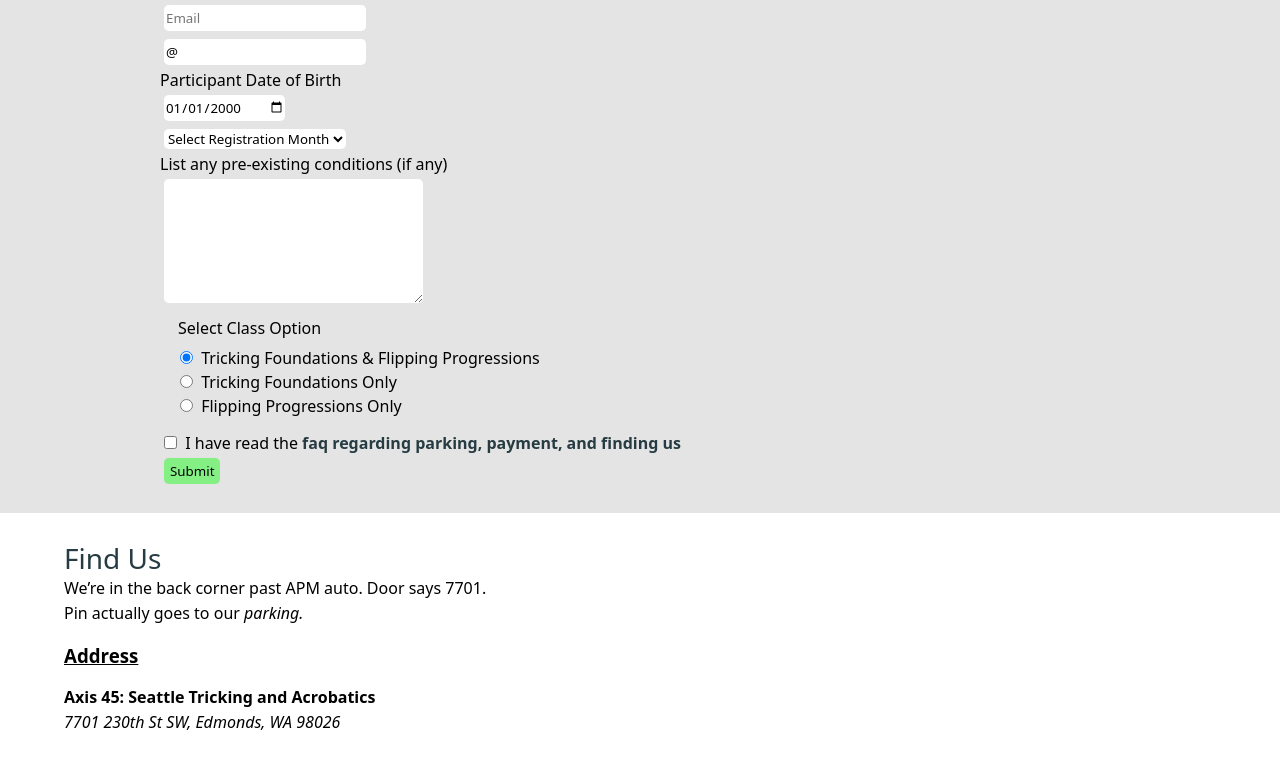
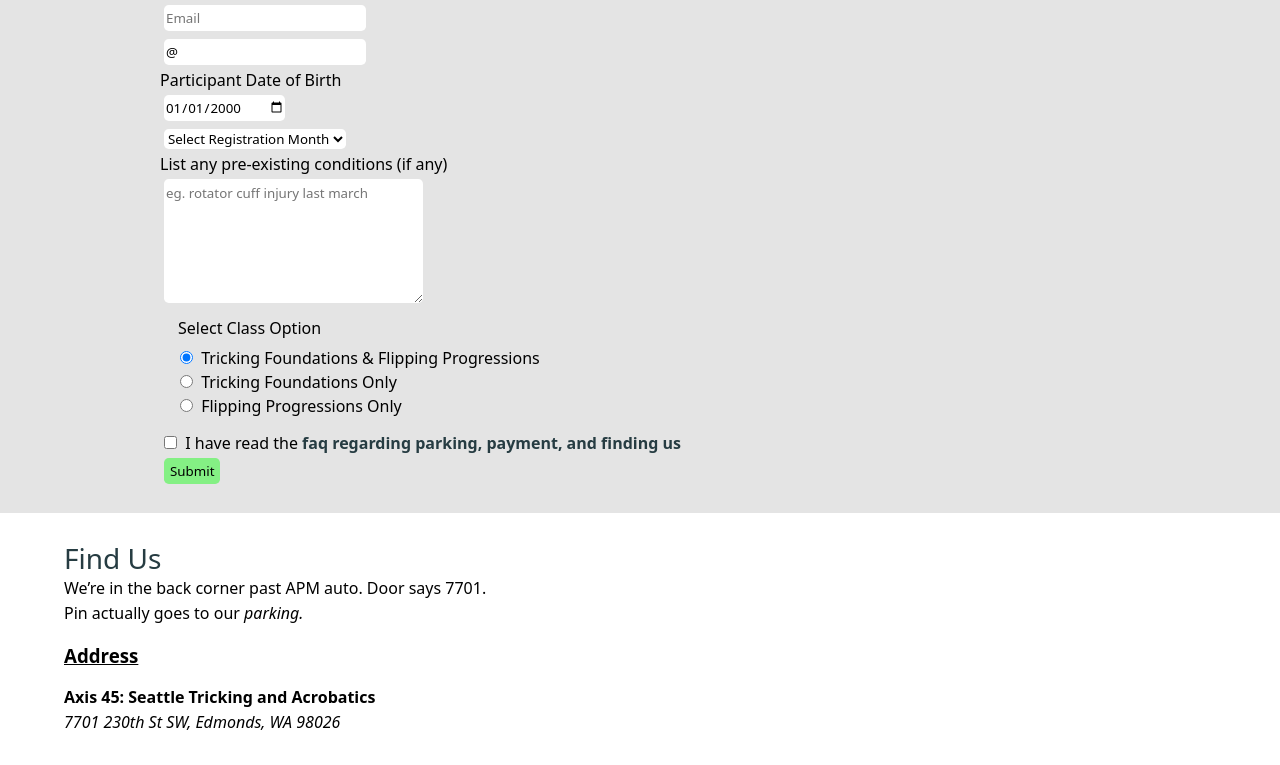
Before and after one commit to rythrojaofficial/axis45, a plain HTML site: page tricking-foundations.html in a window 1280 px wide. Shown: the part 1305-2070 px from the top of the page. Drawn offline with nearby package versions, Linux system fonts and the light colour scheme.

Commit message:
placeholder for ysk text area on foundations

```diff
--- a/tricking-foundations.html
+++ b/tricking-foundations.html
@@ -162,7 +162,7 @@ Registration box
             <br>
             <label for="ysk">List any pre-existing conditions (if any)</label>
             <br>
-            <textarea name="ysk" id="" cols="30" rows="5"></textarea>
+            <textarea name="ysk" placeholder="eg. rotator cuff injury last march" id="" cols="30" rows="5"></textarea>
             <fieldset>
                 <legend>Select Class Option</legend>
 
```
